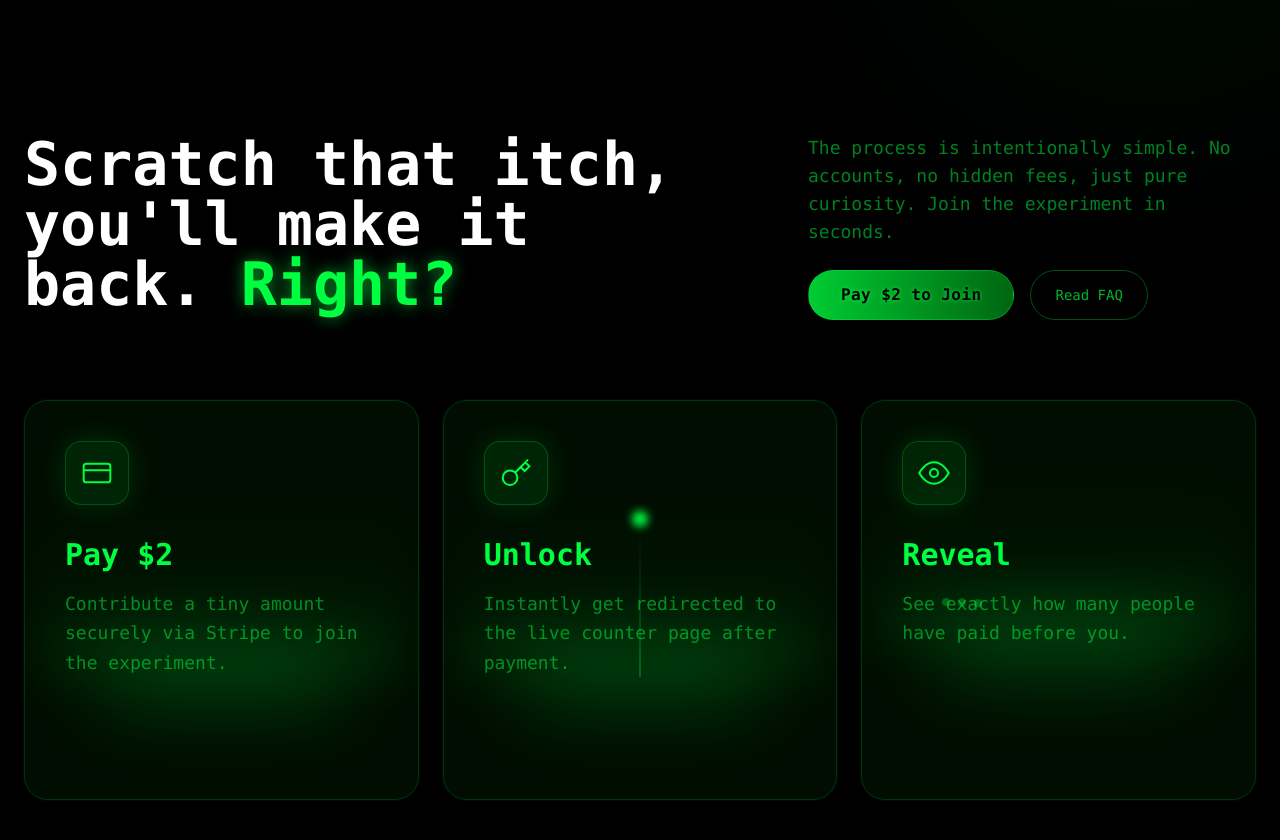
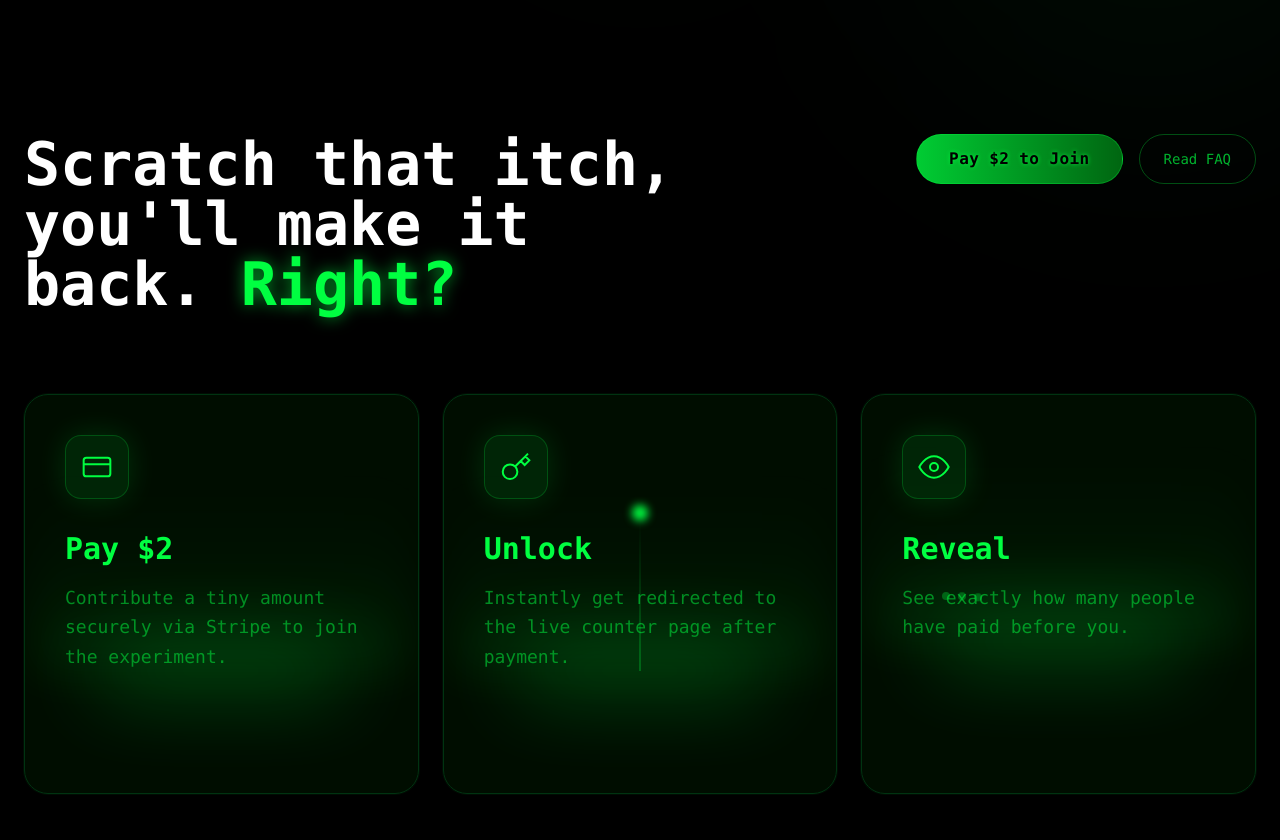
Before and after one commit to Expandingmind/paidtwodollars, a Next.js app: page / in a window 1280 px wide. Shown: the part 840-1680 px from the top of the page. Built offline with nearby package versions, Linux system fonts and the light colour scheme.

Commit message:
Remove unnecessary process description text

```diff
--- a/src/app/page.tsx
+++ b/src/app/page.tsx
@@ -162,9 +162,6 @@ export default function Home() {
               </h2>
             </div>
             <div className="max-w-md">
-              <p className="text-[#00FF41]/50 text-lg mb-6 font-mono">
-                The process is intentionally simple. No accounts, no hidden fees, just pure curiosity. Join the experiment in seconds.
-              </p>
               <div className="flex gap-4">
                 <GlowingButton onClick={handlePayClick} className="px-6 py-2 text-sm">
                   Pay $2 to Join
```
